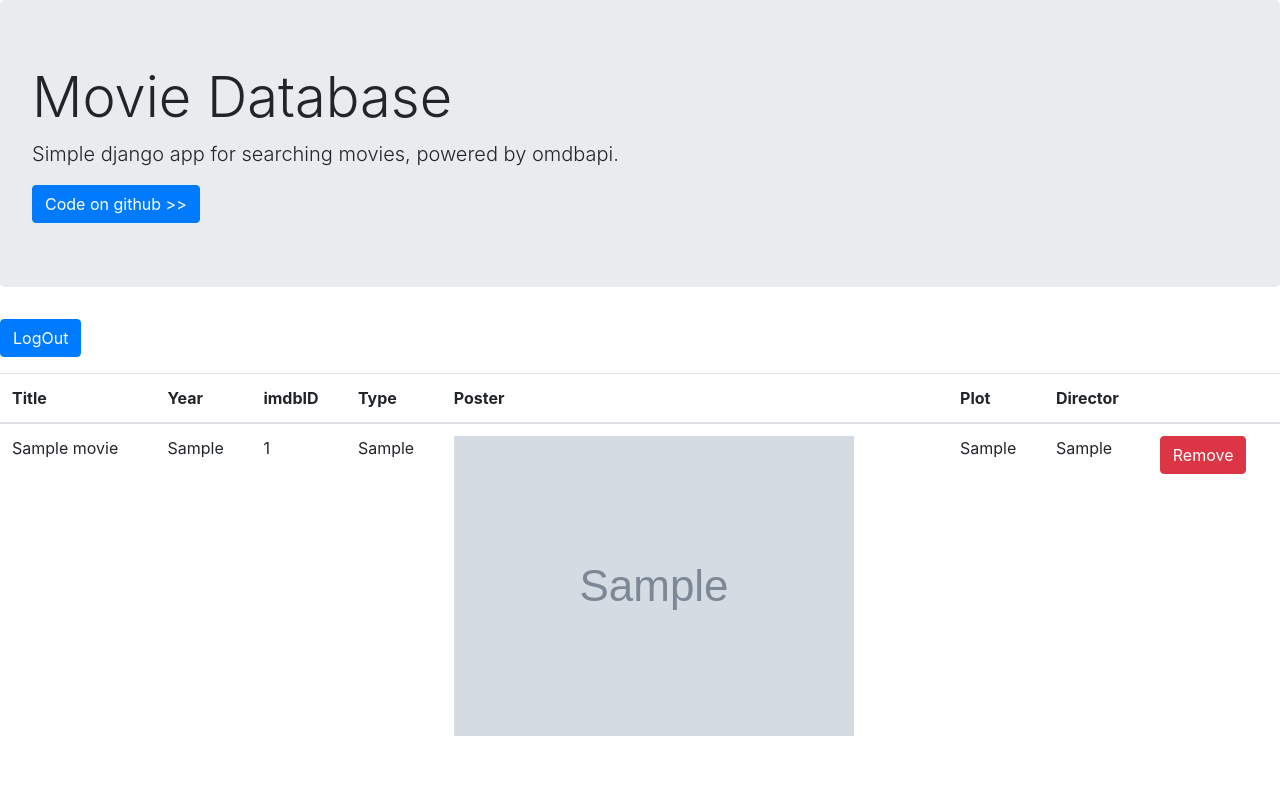
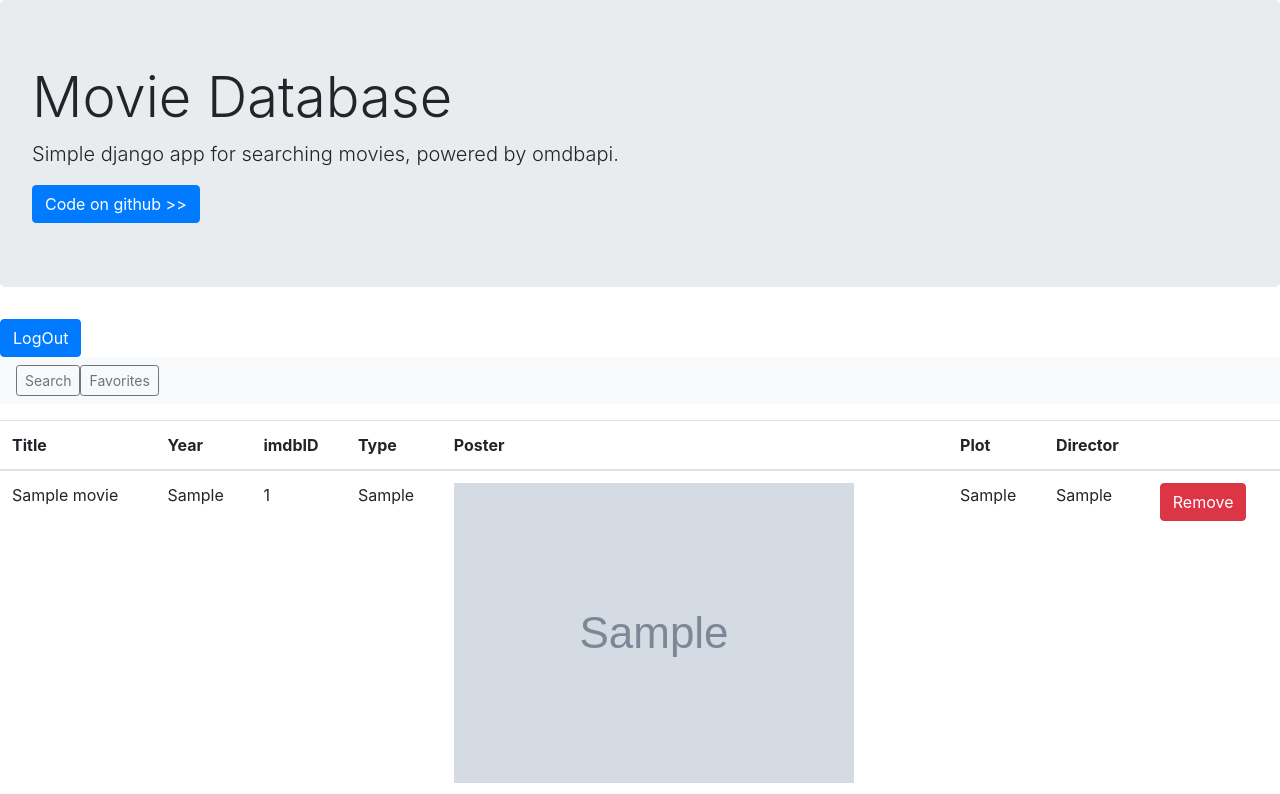
Before and after one commit to piotrekm7/MovieDatabase, a Django app: page /favorites/ in a window 1280 px wide. Shown: the top 794 px of the page. Before the commit the page ends 736 px from the top, so only its background shows below. Run offline with Django 3.2, Linux system fonts and the light colour scheme; a user stored in the database is signed in; tables that the repository leaves empty hold one stand-in row (values such as "Sample post"); grey boxes marked "Sample" are stand-in pictures; some libraries are stand-ins or nearby versions.

Commit message:
simple navigation

```diff
--- a/movies/templates/base.html
+++ b/movies/templates/base.html
@@ -20,12 +20,18 @@
     <div>
         {% if user.is_authenticated %}
             <a class="btn btn-primary" href="/logout">LogOut</a>
-            {%  else %}
+        {% else %}
             <a class="btn btn-primary" href="/login">LogIn</a>
             <a class="btn btn-primary" href="/register">Register</a>
             <a class="btn btn-primary" href="/facebook_login">Facebook login</a>
         {% endif %}
     </div>
+    <nav class="navbar navbar-light bg-light">
+        <form class="form-inline">
+            <a class="btn btn-sm btn-outline-secondary" href="/search">Search</a>
+            <a class="btn btn-sm btn-outline-secondary" href="/favorites">Favorites</a>
+        </form>
+    </nav>
 </div>
 <div>
     {% block context %}
```
